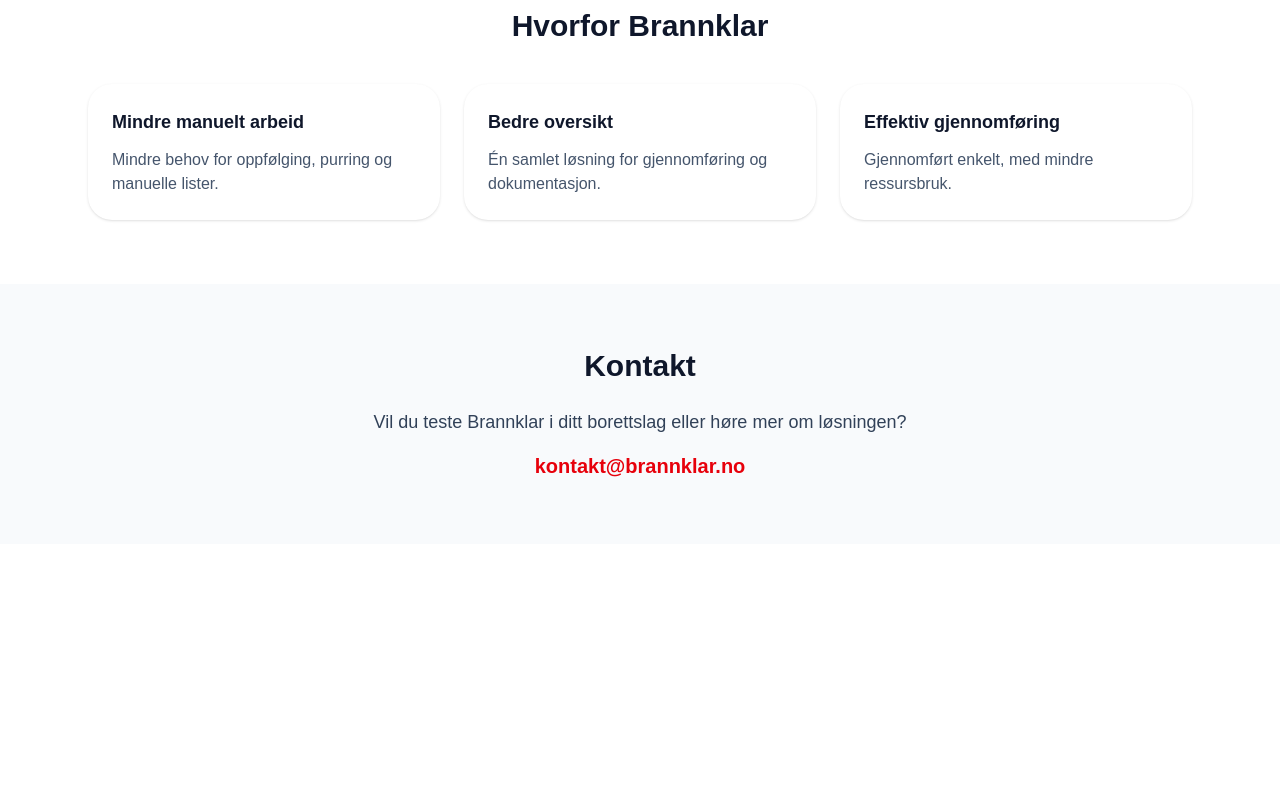
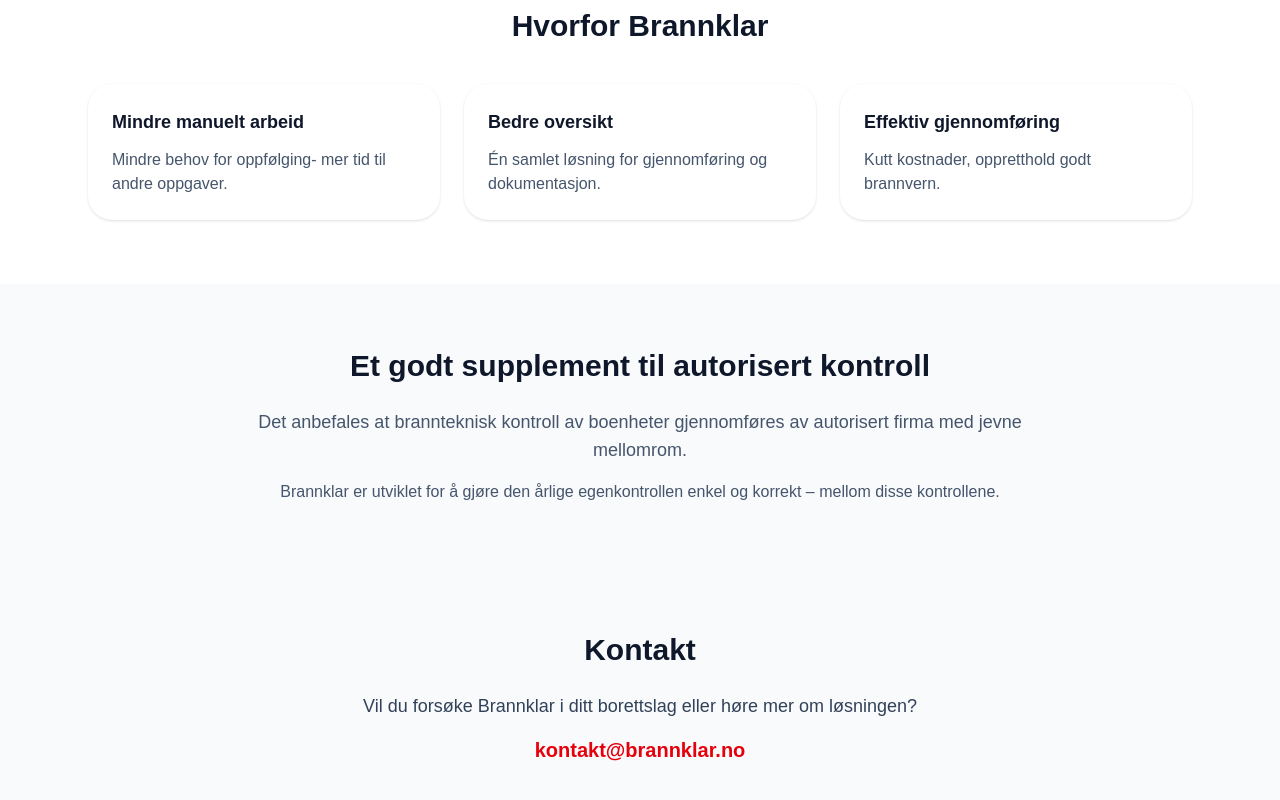
Before and after one commit to firesetgo/brannklar, a Next.js app: page / in a window 1280 px wide. Shown: the part 994-1794 px from the top of the page. Before the commit the page ends 1538 px from the top, so only its background shows below. Built offline with nearby package versions, Linux system fonts and the light colour scheme.

Commit message:
La til info om autorisert kontroll og årlig egenkontroll

```diff
--- a/app/page.tsx
+++ b/app/page.tsx
@@ -118,7 +118,7 @@
                 Mindre manuelt arbeid
               </h3>
               <p className="mt-3 text-slate-600">
-                Mindre behov for oppfølging, purring og manuelle lister.
+                Mindre behov for oppfølging- mer tid til andre oppgaver.
               </p>
             </div>
 
@@ -134,12 +134,28 @@
                 Effektiv gjennomføring
               </h3>
               <p className="mt-3 text-slate-600">
-                Gjennomført enkelt, med mindre ressursbruk.
+                Kutt kostnader, oppretthold godt brannvern.
               </p>
             </div>
           </div>
         </div>
       </section>
+
+<section className="bg-slate-50 py-12 sm:py-16">
+  <div className="mx-auto max-w-4xl px-6 text-center">
+    <h2 className="text-2xl font-semibold sm:text-3xl">
+      Et godt supplement til autorisert kontroll
+    </h2>
+
+    <p className="mt-6 text-lg text-slate-600">
+      Det anbefales at brannteknisk kontroll av boenheter gjennomføres av autorisert firma med jevne mellomrom.
+    </p>
+
+    <p className="mt-4 text-slate-600">
+      Brannklar er utviklet for å gjøre den årlige egenkontrollen enkel og korrekt – mellom disse kontrollene.
+    </p>
+  </div>
+</section>
 
       {/* Kontakt */}
       <section id="kontakt" className="bg-slate-50 py-12 sm:py-16">
@@ -147,7 +163,7 @@
           <h2 className="text-2xl font-semibold sm:text-3xl">Kontakt</h2>
 
           <p className="mt-6 text-lg text-slate-700">
-            Vil du teste Brannklar i ditt borettslag eller høre mer om løsningen?
+            Vil du forsøke Brannklar i ditt borettslag eller høre mer om løsningen?
           </p>
 
           <a
```
